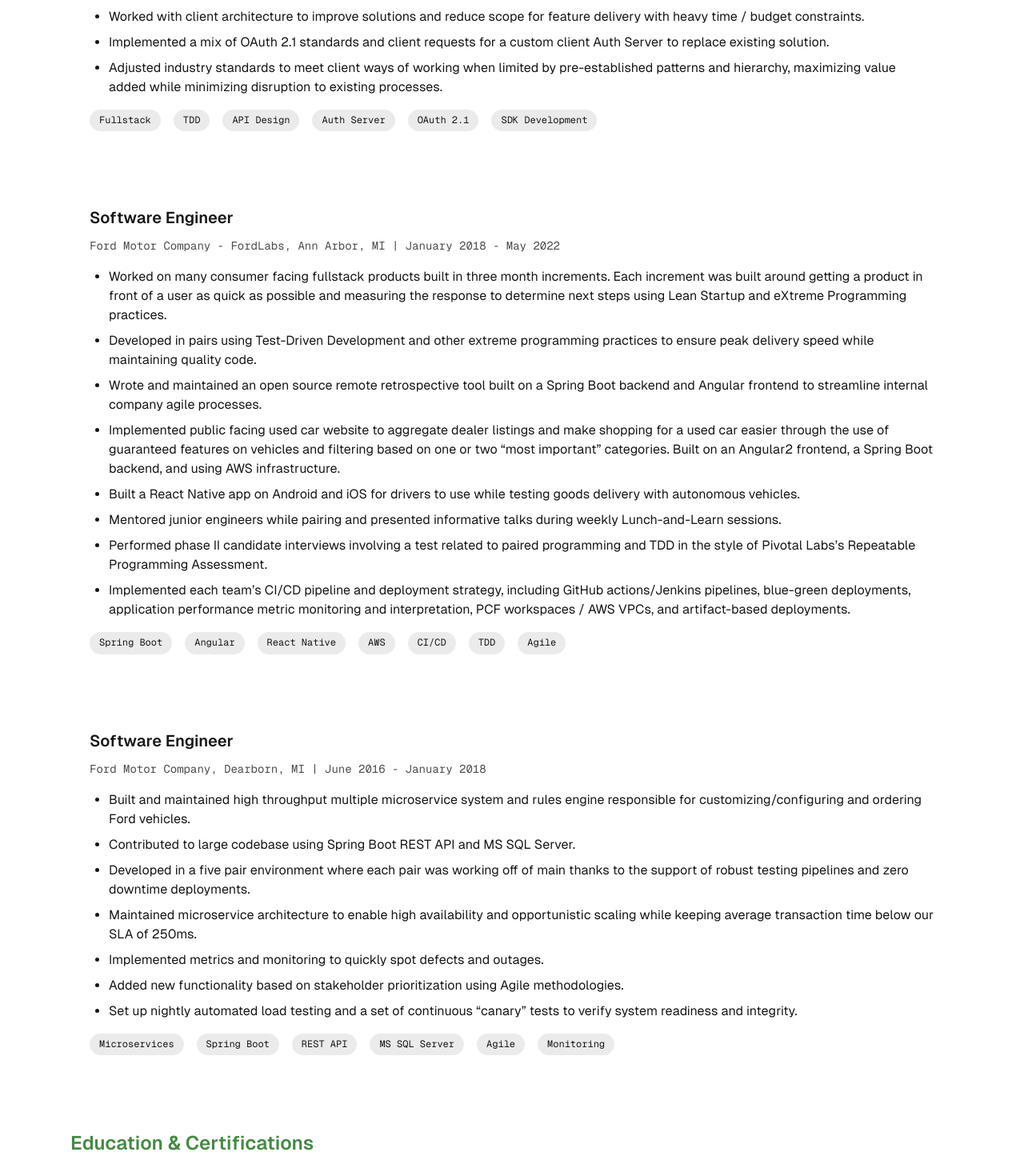
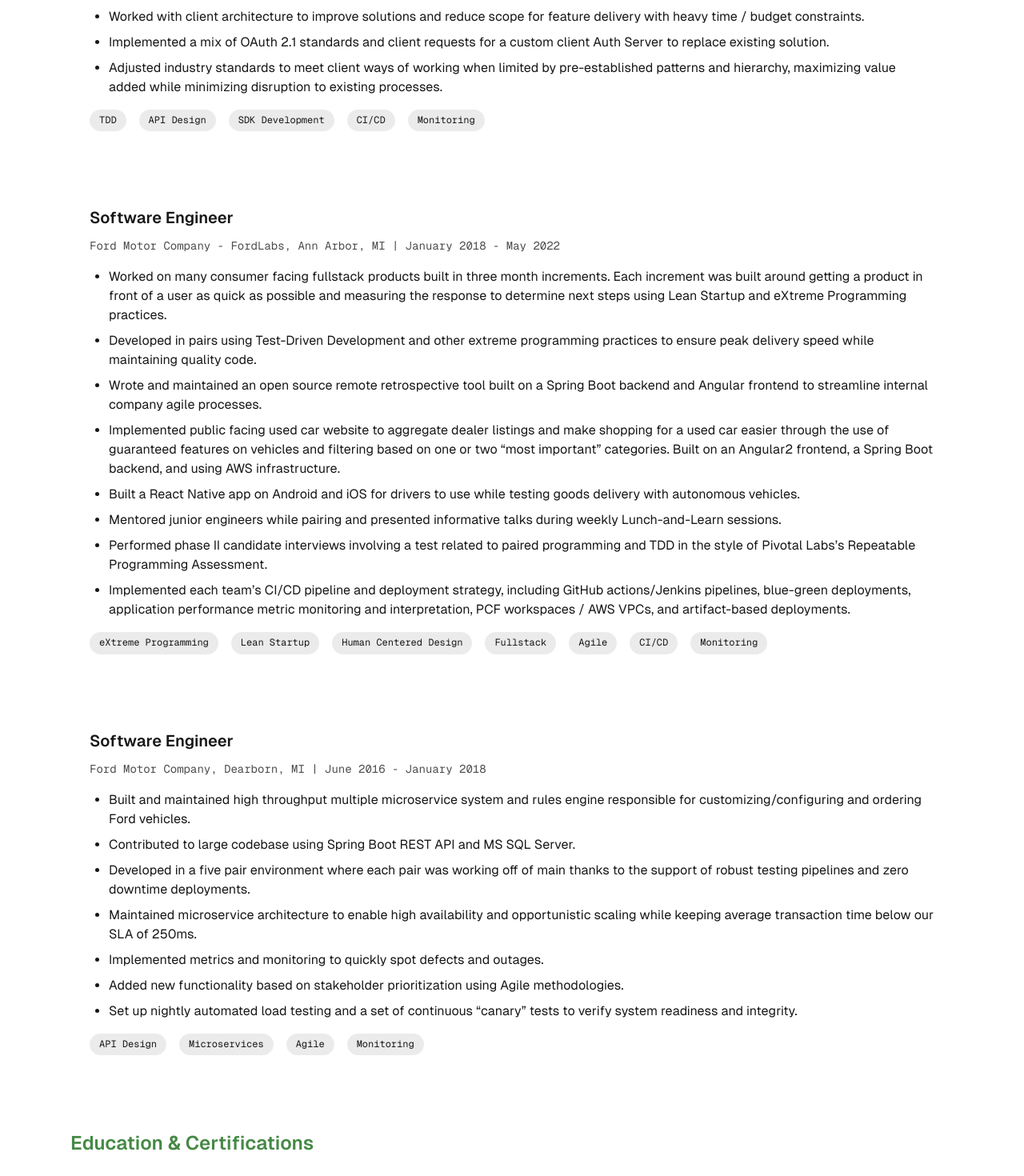
Before and after one commit to LowBudgetMan/lowbudgetman.github.io, a Next.js app: page /about in a window 1280 px wide. Shown: the part 760-2230 px from the top of the page at 80% size. Built offline with nearby package versions, Linux system fonts and the light colour scheme.

Commit message:
Update skills for professional experience

```diff
--- a/src/app/about/page.tsx
+++ b/src/app/about/page.tsx
@@ -38,12 +38,11 @@
                         <li>Adjusted industry standards to meet client ways of working when limited by pre-established patterns and hierarchy, maximizing value added while minimizing disruption to existing processes.</li>
                     </ul>
                     <div className={styles.skillsList}>
-                        <span className={styles.tag}>Fullstack</span>
                         <span className={styles.tag}>TDD</span>
                         <span className={styles.tag}>API Design</span>
-                        <span className={styles.tag}>Auth Server</span>
-                        <span className={styles.tag}>OAuth 2.1</span>
                         <span className={styles.tag}>SDK Development</span>
+                        <span className={styles.tag}>CI/CD</span>
+                        <span className={styles.tag}>Monitoring</span>
                     </div>
                 </div>
                 <div className={styles.card}>
@@ -60,13 +59,13 @@
                         <li>Implemented each team’s CI/CD pipeline and deployment strategy, including GitHub actions/Jenkins pipelines, blue-green deployments, application performance metric monitoring and interpretation, PCF workspaces / AWS VPCs, and artifact-based deployments.</li>
                     </ul>
                     <div className={styles.skillsList}>
-                        <span className={styles.tag}>Spring Boot</span>
-                        <span className={styles.tag}>Angular</span>
-                        <span className={styles.tag}>React Native</span>
-                        <span className={styles.tag}>AWS</span>
+                        <span className={styles.tag}>eXtreme Programming</span>
+                        <span className={styles.tag}>Lean Startup</span>
+                        <span className={styles.tag}>Human Centered Design</span>
+                        <span className={styles.tag}>Fullstack</span>
+                        <span className={styles.tag}>Agile</span>
                         <span className={styles.tag}>CI/CD</span>
-                        <span className={styles.tag}>TDD</span>
-                        <span className={styles.tag}>Agile</span>
+                        <span className={styles.tag}>Monitoring</span>
                     </div>
                 </div>
                 <div className={styles.card}>
@@ -82,10 +81,8 @@
                         <li>Set up nightly automated load testing and a set of continuous “canary” tests to verify system readiness and integrity.</li>
                     </ul>
                     <div className={styles.skillsList}>
+                        <span className={styles.tag}>API Design</span>
                         <span className={styles.tag}>Microservices</span>
-                        <span className={styles.tag}>Spring Boot</span>
-                        <span className={styles.tag}>REST API</span>
-                        <span className={styles.tag}>MS SQL Server</span>
                         <span className={styles.tag}>Agile</span>
                         <span className={styles.tag}>Monitoring</span>
                     </div>
--- a/src/app/projects/projectsData.ts
+++ b/src/app/projects/projectsData.ts
@@ -10,7 +10,7 @@
     url: string;
 }
 
-export type Skills = 'React' | 'Java' | 'TypeScript' | 'Spring Boot' | "WebSockets" | "MongoDB" | "Angular" | 'C++' | 'Arduino' | 'Node.js' | 'SQL' | 'PostgreSQL' | 'GraphQL' | 'AWS' | 'RFID' | 'CSS' | 'HTML' | 'REST API' | 'Kotlin' | "Microservices";
+export type Skills = 'React' | 'Java' | 'TypeScript' | 'Spring Boot' | "WebSockets" | "MongoDB" | "Angular" | 'C++' | 'Arduino' | 'Node.js' | 'SQL' | 'PostgreSQL' | 'GraphQL' | 'AWS' | 'RFID' | 'CSS' | 'HTML' | 'REST API' | 'Kotlin' | "Microservices" | "API Design" | "SDK Development" | "TDD" | "Fullstack" | "Agile Methodologies" | "eXtreme Programming" | "Lean Startup Methodologies" | "Monitoring" | "React Native" | "CI/CD" | "Cloud Foundry" | "MS SQL Server";
 
 export const projects: Project[] = [
     {
```
